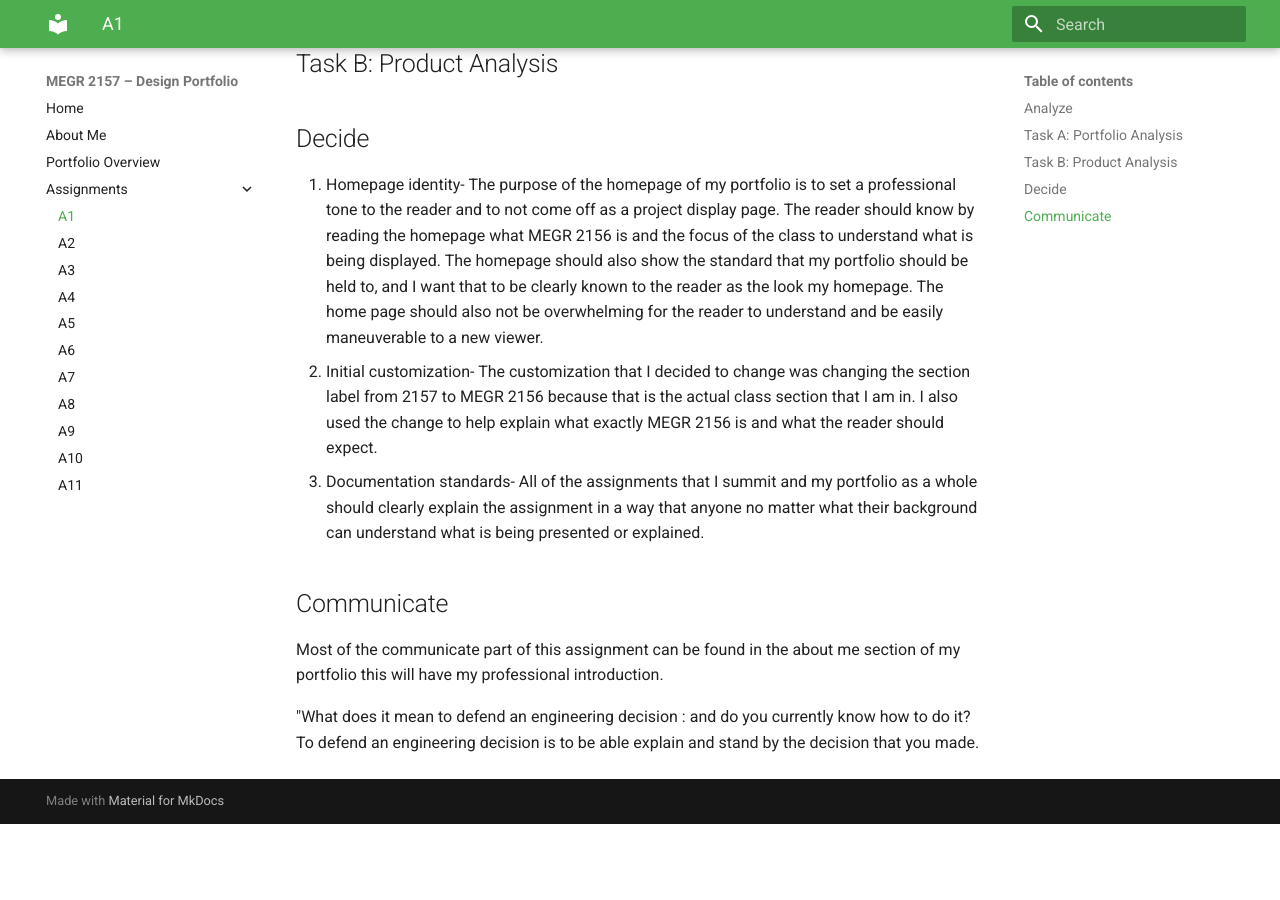
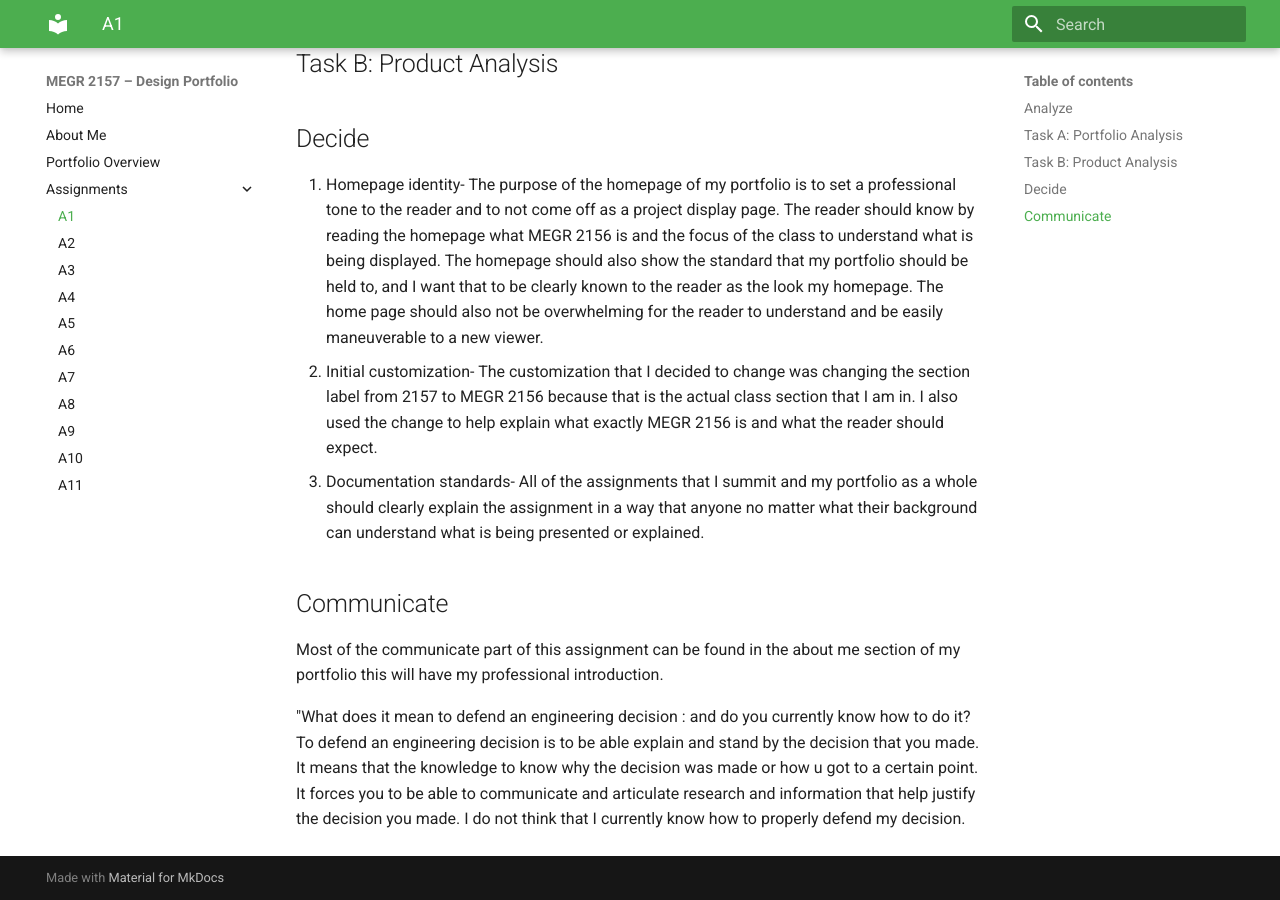
Before and after one commit to Gavin-Anderson-ME/-megr2157-portfolio, an MkDocs documentation site: the page built from docs/assignments/A01/index.md, in a window 1280 px wide and 900 px high, scrolled down 700 px. Built offline with MkDocs 1.6.1 and Material for MkDocs 9.7.7, drawn with Linux system fonts in a browser that asks for light colours; before the commit the page ends 1524 px from its top, so only the background shows below that.

Commit message:
Clarify definition of defending engineering decisions
Expanded explanation on defending engineering decisions.

```diff
--- a/docs/assignments/A01/index.md
+++ b/docs/assignments/A01/index.md
@@ -18,4 +18,4 @@ Portfolio analysis on Katie Heinmann. This portfolio is organized very well by s
 Most of the communicate part of this assignment can be found in the about me section of my portfolio this will have my professional introduction.
 
 "What does it mean to defend an engineering decision : and do you currently know how to do it?
-To defend an engineering decision is to be able explain and stand by the decision that you made.
+To defend an engineering decision is to be able explain and stand by the decision that you made. It means that the knowledge to know why the decision was made or how u got to a certain point. It forces you to be able to communicate and articulate research and information that help justify the decision you made. I do not think that I currently know how to properly defend my decision.
```
